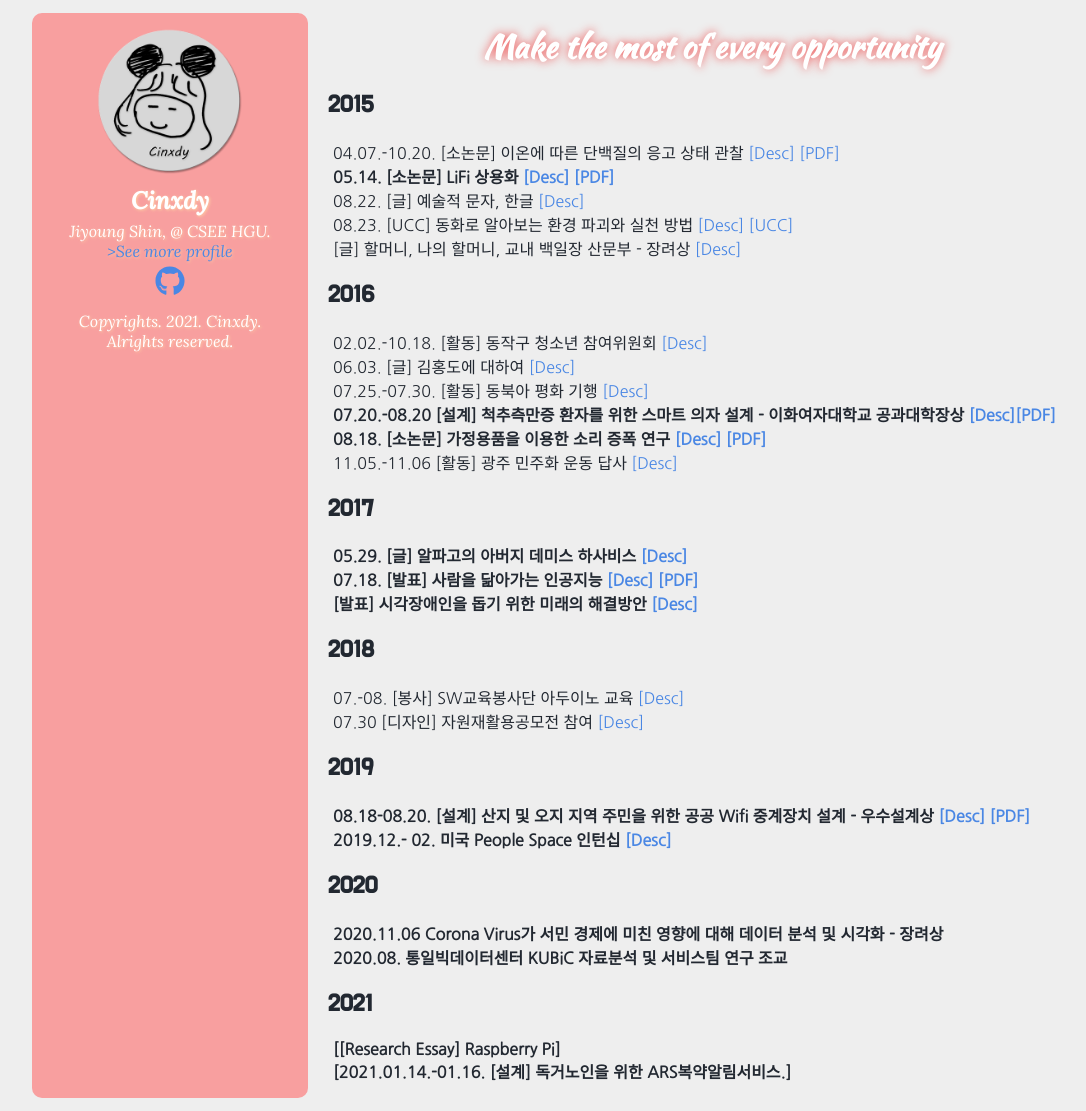
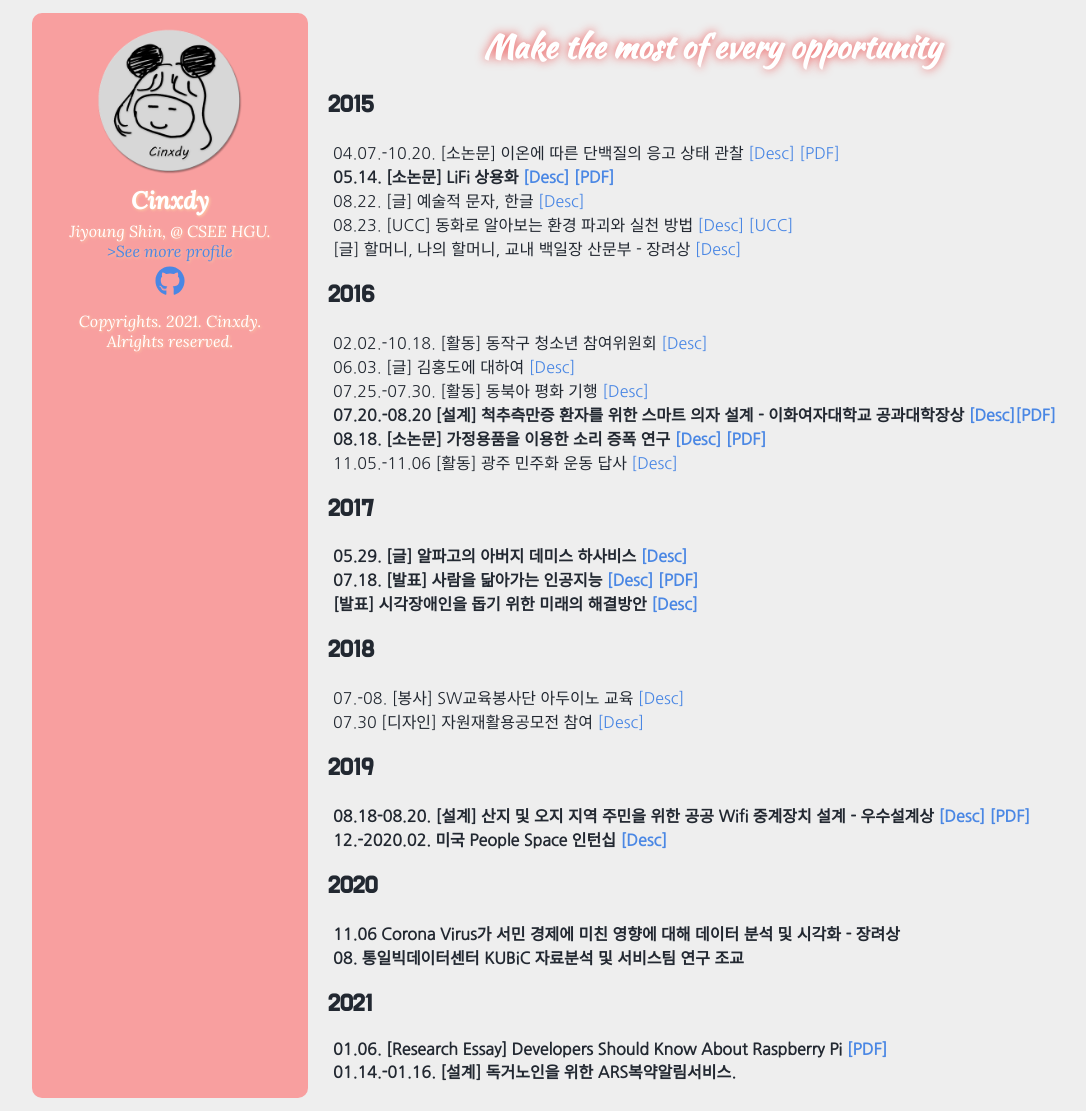
Before and after one commit to cinxdy/cinxdy.github.io, a Jekyll site: the page built from index.md, in a window 1280 px wide. Shown: the whole page, without its empty margins (71-1157 px from the left). Built offline with Jekyll 4.4.1, drawn with Linux system fonts in a browser that asks for light colours; nearby versions of some CDN libraries; some web fonts are replaced.

Commit message:
Upload a new post

```diff
--- a/index.md
+++ b/index.md
@@ -31,12 +31,12 @@ categories: profile
 
 ## 2019
 **08.18-08.20. [설계] 산지 및 오지 지역 주민을 위한 공공 Wifi 중계장치 설계 - 우수설계상 [[Desc]](../wifi/0.html) [[PDF]](../file/2019-wifi/ppt.pdf)**
-**2019.12.- 02. 미국 People Space 인턴십 [[Desc]]()**
+**12.-2020.02. 미국 People Space 인턴십 [[Desc]]()**
 
 ## 2020
-**2020.11.06 Corona Virus가 서민 경제에 미친 영향에 대해 데이터 분석 및 시각화 - 장려상**
-**2020.08. 통일빅데이터센터 KUBiC 자료분석 및 서비스팀 연구 조교**
+**11.06 Corona Virus가 서민 경제에 미친 영향에 대해 데이터 분석 및 시각화 - 장려상**
+**08. 통일빅데이터센터 KUBiC 자료분석 및 서비스팀 연구 조교**
 
 ## 2021
-**[[Research Essay] Raspberry Pi]**
-**[2021.01.14.-01.16. [설계] 독거노인을 위한 ARS복약알림서비스.]**
+**01.06. [Research Essay] Developers Should Know About Raspberry Pi [[PDF]](../file/2021-raspberrypi/ResearchEssay_raspberrypi.pdf)**
+**01.14.-01.16. [설계] 독거노인을 위한 ARS복약알림서비스.**
```
Also changed, not shown: 1 other file.
